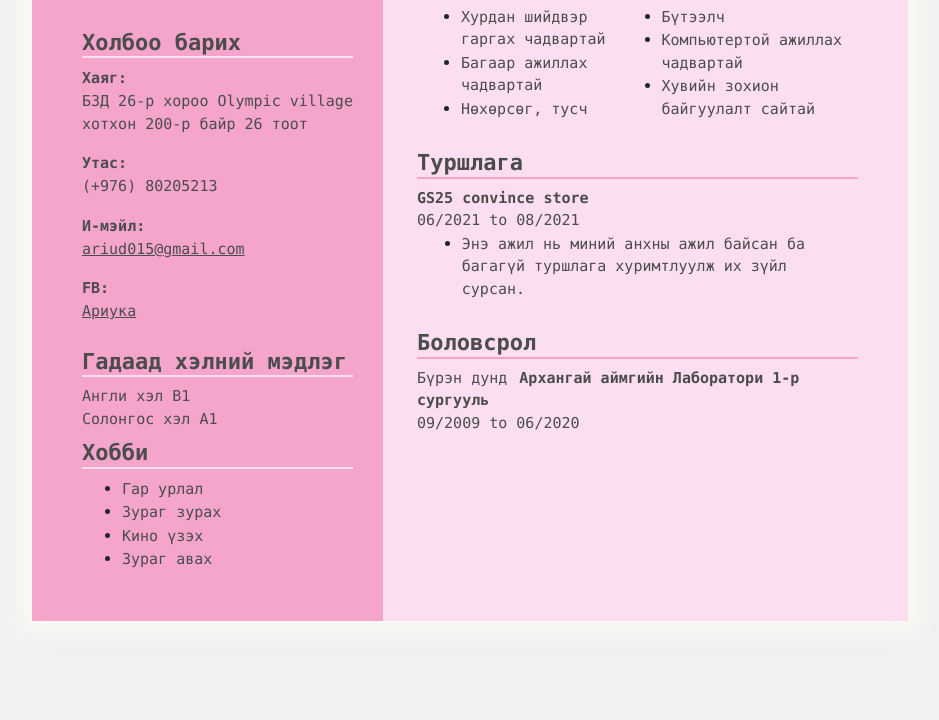
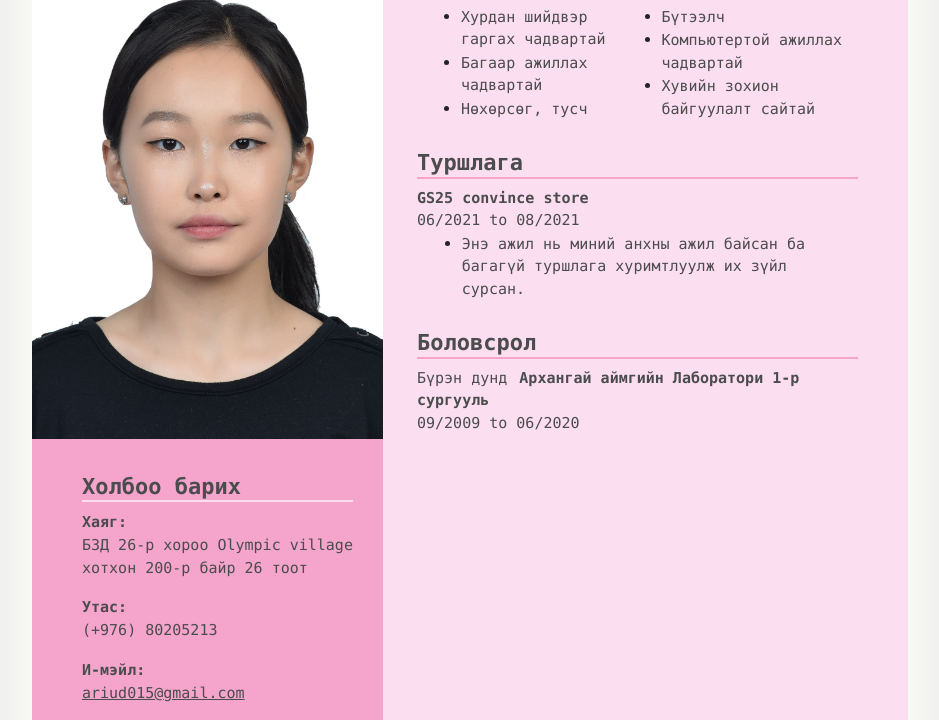
Before and after one commit to ariuq/.cv, a plain HTML site: page index.html in a window 1280 px wide. Shown: the part 348-1068 px from the top of the page, without its empty margins (170-1109 px from the left). Drawn offline with Linux system fonts and the light colour scheme.

Commit message:
image folder ariu

```diff
--- a/index.html
+++ b/index.html
@@ -22,7 +22,7 @@
                     <div class="side">
                         <h2>Дэмидцэрэн овогтой</h2>
                         <h2><span>Ариунхишиг</span></h2>
-                        <img src="profile.JPEG" alt="me">
+                        <img src="images/profile.JPEG" alt="me">
                         <div class="contact pad">
                             <h5>Холбоо барих</h5>
                             <span>Хаяг:</span>
```
